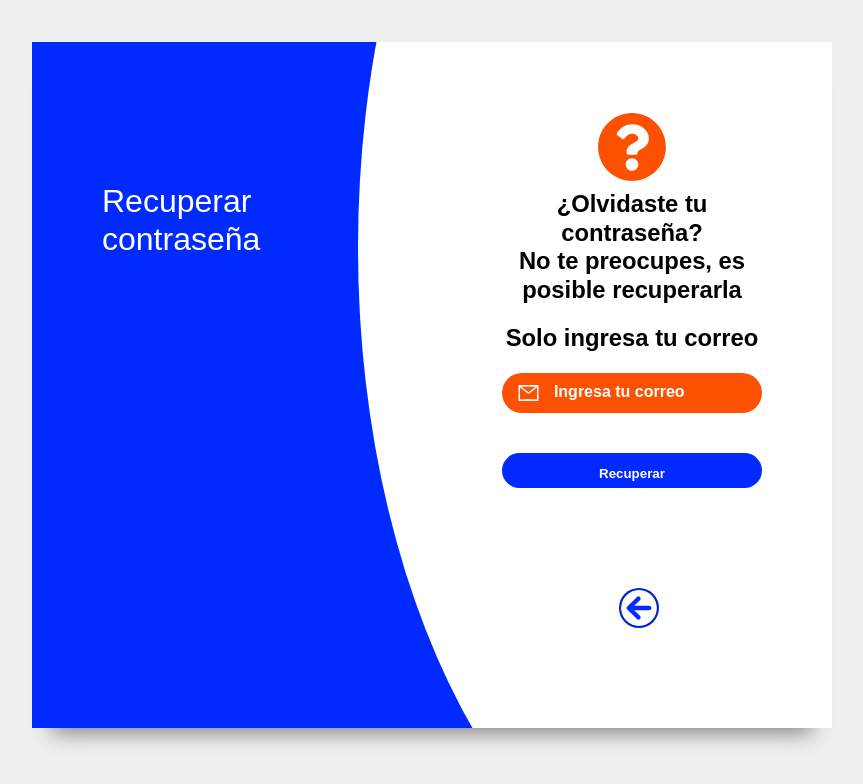
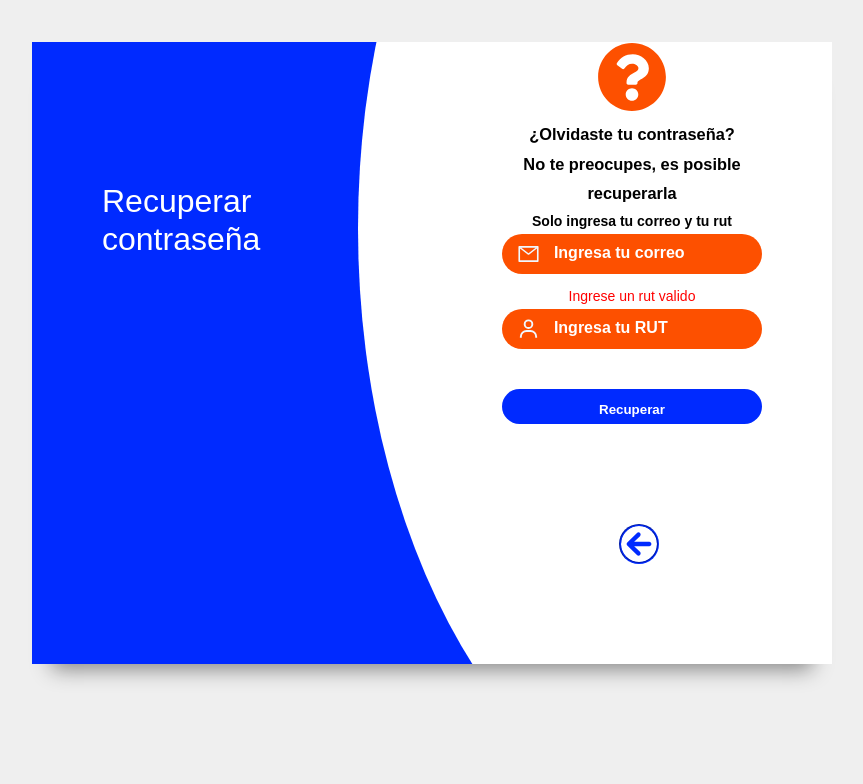
Before and after one commit to HectorLedezma/Proyecto_TI2_UCEN, a React (Create React App) app: page /recover in a window 1280 px wide. Shown: the top 784 px of the page, without its empty margins (208-1071 px from the left). Built offline with nearby package versions, Linux system fonts and the light colour scheme; a web font is replaced by a local one.

Commit message:
se agrego funcionalidad a la pagina de recuperar contraseña

```diff
--- a/src/ConectionSQL/conexion.js
+++ b/src/ConectionSQL/conexion.js
@@ -35,16 +35,36 @@ export class conexion{
         await axios.post(uri+'/createB/',data);
     }
 
-    async leer(mail){
+    async leer(rut){
 
         try{
-            const res = await axios.get(`${uri}/select/${mail}`);
-            //console.log(`${uri}/select/${mail}`)
+            const res = await axios.get(`${uri}/select/${rut}`);
+            //console.log(`${uri}/select/${rut}`)
+            this.blog = res.data;
+        }catch(error){
+            this.blog = {};
+        }
+        return this.blog;
+    }
+
+    async leerT(){
+
+        try{
+            const res = await axios.get(`${uri}/selectT/`);
+            //console.log(`${uri}/select/${rut}`)
             this.blog = res.data;
         }catch(error){
             this.blog = [];
         }
         return this.blog;
+    }
+
+    async cambiaClave(rut,newpass){
+        try {
+            await axios.put(`${uri}/updateP/${rut}`,{"clave":String(newpass)})
+        } catch (error) {
+            console.log(error);
+        }
     }
 
     async leerB(rut){
--- a/src/pages/recover.jsx
+++ b/src/pages/recover.jsx
@@ -1,19 +1,137 @@
 import { useRef} from 'react';
-import { Outlet, useNavigate} from "react-router-dom";
+import { Navigate, Outlet, useNavigate} from "react-router-dom";
 import { AiOutlineMail } from "react-icons/ai";
 import { IoMdArrowRoundBack } from "react-icons/io";
 import Heading from '../Componentes/heading';
 import { FaQuestionCircle } from "react-icons/fa";
 import '../styles/styleSignup.css';
+import { BiUser } from 'react-icons/bi';
+import { conexion } from '../ConectionSQL/conexion';
+import { ToastContainer, toast } from 'react-toastify';
+import { Nodocorreo } from '../NodeMailer/conexion.js';
+import { useState } from 'react';
+import CryptoJS from 'crypto-js';
 
-function Send(mail){//Funcion Para enviar correo
-    //Aqui puede ir un codigo para consultar parametros
-    console.log(mail);
+/*
+async function Correo(mail){
+
+    const nodemailer = require('nodemailer');
+    const config = {
+        host:'smtp.gmail.com',
+        port:465,
+        secure:true,
+        auth:{
+            user:'qrcleta.ucentral@gmail.com',
+            pass:'hnga jbij wnpd haih'
+        }
+    }
+
+    //proyectointegrador2QRcleta_mail
+    const transport = nodemailer.createTransport(config);
+    const mensaje = {
+        from:'qrcleta.ucentral@gmail.com',
+        to:mail,
+        subject:'Recuperación de contraseña',
+        text:'Hola inmundo'
+    }
+    const info = await transport.sendMail(mensaje);
+    console.log(info.accepted)
+}
+*/
+
+function Rando(minimo, maximo) {
+    var numeroAleatorio = Math.random() * (maximo - minimo) + minimo;
+    return Math.floor(numeroAleatorio);
+}
+
+function Ascii(num){
+    return String.fromCharCode(num);
+}
+
+function creaPass(){
+    const lim = 12;
+    const min = 97;
+    const max = 122;
+    let code = '';
+    for(let i = 0;i<lim;i++){
+        code = code+Ascii(Rando(min,max));
+    }
+    return code;
+}
+
+function validaRut(rut){
+    let ok = false;
+    let spg = rut.replace(/[.-]/g, '');
+    let snd = spg.slice(0, -1);
+    let r_u_t = snd.split("")
+    let t_u_r = r_u_t.reverse();
+    let tur = t_u_r.join("");
+
+    let multi = 2;
+    let sum = 0;
+    for(let i = 0;i<tur.length;i++){
+        if(multi > 7){
+            multi = 2;
+        }
+        //console.log(tur[i]);
+        sum = sum+parseInt(tur[i]*multi);
+        multi = multi+1;
+    }
+
+    let dv = 11-(sum%11);
+    let dvu = rut[rut.length-1];
+    if(dvu === 'k' || dvu === 'K'){
+        dvu = dvu.toUpperCase();
+    }
+    //console.log('dvu: ',dvu);
+    if(dv===11){
+        dv = "0";
+    }else if(dv === 10){
+        dv="K";
+    }
+    //console.log('dv: ',dv);
+    if(String(dv) === dvu){
+        ok = true;
+    }else{
+        ok = false
+    }
+    return ok;
+}
+
+
+function Send(rut,mail,val,nav){//Funcion Para enviar correo
+    let con = new conexion();
+    if(val){
+        con.leer(rut).then(data=>{
+            if(String(data.correo) === mail){
+                const npas = creaPass();
+                console.log('Nueva Clave: ',npas);
+                const CryptoNpas = CryptoJS.SHA256(npas).toString();
+                const NM = new Nodocorreo();
+                NM.enviar(mail,npas)
+                con.cambiaClave(rut,CryptoNpas);
+                toast.success('Se envió un correo con la nueva contraseña',{position:toast.POSITION.TOP_CENTER,
+                    autoClose: 5000,
+                    onClose:()=>{
+                        setTimeout(() => {
+                            nav("/");
+                        }, 5000);
+                    }});
+            }
+        }).catch((error)=>{
+            toast.error('Error',{position:toast.POSITION.TOP_CENTER})
+            console.log(error);
+        });
+    }else{
+        toast.error('Error',{position:toast.POSITION.TOP_CENTER})
+    }
 }
 
 function Recupera(){
     let mailRef = useRef();
+    let rutRef = useRef();
     const navigate = useNavigate();
+    const [rut,setRut] = useState(false);
     return(
         <div>
             <div id="page" className="site login-show">
@@ -28,19 +146,19 @@ function Recupera(){
                                 }
                             />
                             <div className="content-form">
-                                <div className="y-style">
+                                <div className="y-style" style={{'margin-top':'-70px'}}>
                                     {/*Contenido de la pagina */}
                                     <div className='Mcolor'>
                                         <FaQuestionCircle size={70}/>
                                     </div>
-                                    <h2 className='encabezado'>
+                                    <h3 className='encabezado'>
                                         ¿Olvidaste tu contraseña?<br/>
                                         No te preocupes, es posible recuperarla
-                                    </h2>
+                                    </h3>
                                     <form action="" >
-                                        <h2 className='encabezado'>
-                                            Solo ingresa tu correo
-                                        </h2>
+                                        <h4 className='encabezado'>
+                                            Solo ingresa tu correo y tu rut
+                                        </h4>
                                         <div className="userInput">
                                             <div className="userInputContent">
                                                 <div className="IconSide centrado">
@@ -51,11 +169,28 @@ function Recupera(){
                                                 </div>
                                             </div>
                                         </div>
+                                        <p className="badText" hidden={rut}>Ingrese un rut valido</p>
+                                        <div className="userInput">
+                                            <div className="userInputContent">
+                                                <div className="IconSide centrado">
+                                                    <BiUser fontSize="30"/>
+                                                </div>
+                                                <div className="InputSide centrado" onChange={
+                                                    ev=>{
+                                                        ev.preventDefault();
+                                                        setRut(validaRut(rutRef.current.value));
+                                                    }
+                                                }>
+                                                    <input autoComplete="off" ref={rutRef} id="InputCorreo" className="userInputText" type="text" placeholder="  Ingresa tu RUT"/>
+                                                </div>
+                                            </div>
+                                        </div>
+
                                         <button onClick={
                                             ev=>{
                                                 ev.preventDefault();
-                                                Send(mailRef.current.value);
-                                                navigate('/recoverOk')
+                                                Send(rutRef.current.value, mailRef.current.value,rut,navigate);
+                                                //navigate('/recoverOk');
                                             }
                                         } id='BtnLogIn' className="Iniciar" type="sumbit">Recuperar</button>
                                         <div className='welcome'>
@@ -79,6 +214,7 @@ function Recupera(){
 
                     </div>
                 </div>
+                <ToastContainer/>
                 <Outlet/>
             </div>
         </div>
--- a/src/pages/user.jsx
+++ b/src/pages/user.jsx
@@ -118,7 +118,7 @@ function UserProfile() {
                                         rel="noopener noreferrer"
                                         className='fill izq'
                                         >
-                                        Pagina Oficial Universidad Central
+                                        Sitio Oficial U. central
                                         </a>
                                     </div>
                                     </div>
```
